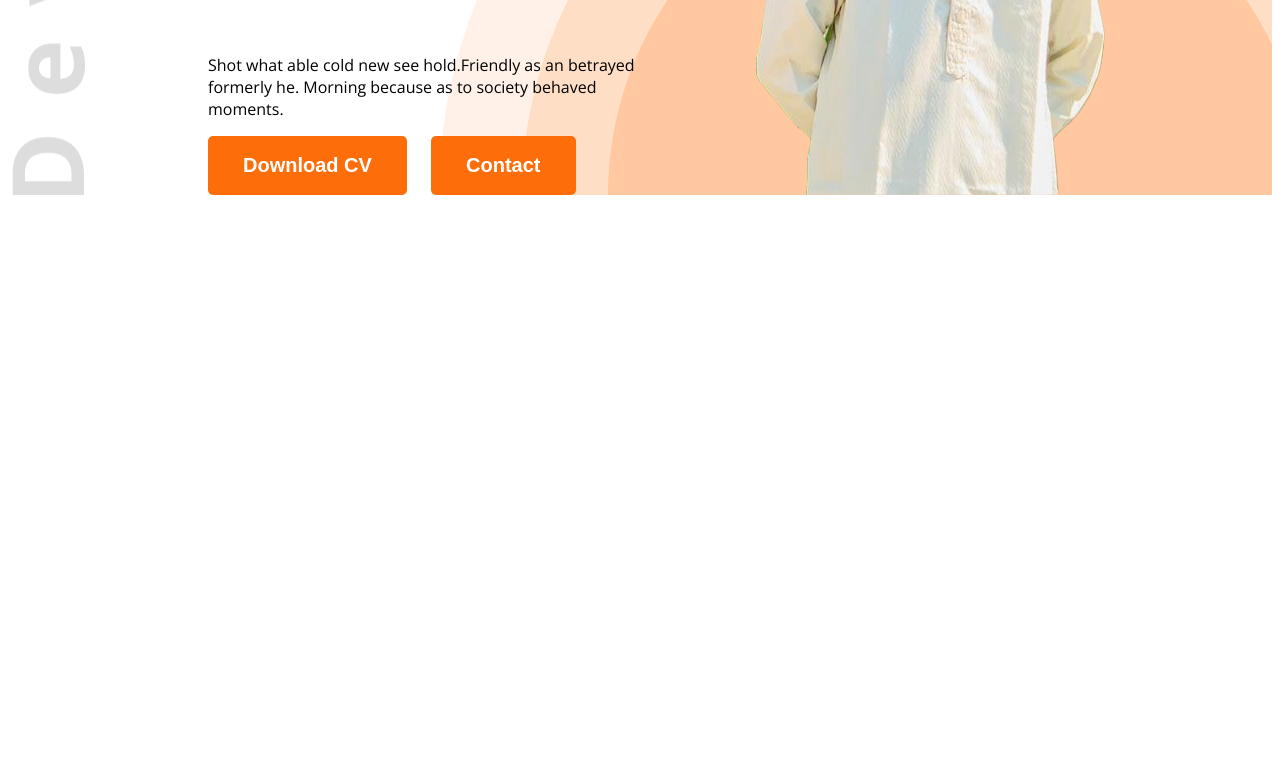
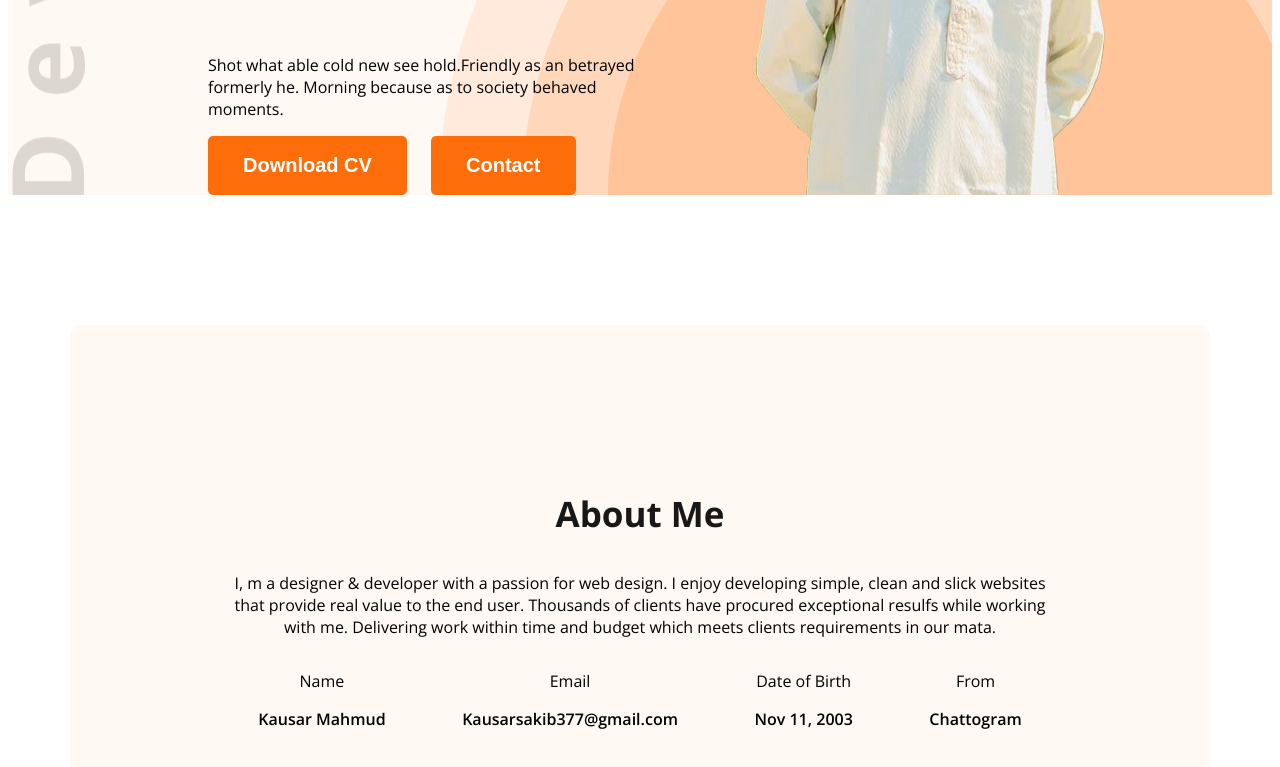
Before and after one commit to Kausarsakib/web-dev-portfolio, a plain HTML site: page index.html in a window 1280 px wide. Shown: the part 575-1342 px from the top of the page. Before the commit the page ends 800 px from the top, so only its background shows below. Drawn offline with nearby package versions, Linux system fonts and the light colour scheme.

Commit message:
added all

```diff
--- a/index.html
+++ b/index.html
@@ -10,7 +10,7 @@
     <link rel="stylesheet" href="styles/portfolio.css">
 </head>
 <body class="open-sans-normal">
-    <header class="header">
+    <header class="header secondary-bg">
          <nav>
             <h3 class="nav-title">Kau<span class="text-primary">sar</span></h3>
             <ul>
@@ -33,7 +33,31 @@
          </div>
     </header>
     <main>
-
+         <section class="about secondary-bg">
+                 <h3 class="section-title">About Me</h3>
+                 <p class="section description">
+                    I, m a designer & developer with a passion for web design. I enjoy developing simple, clean and slick websites that provide real value to the end user. Thousands of clients have procured exceptional resulfs while working with me. Delivering work within time and budget which meets clients requirements in our mata.
+                 </p>
+                 <div class="about-items">
+                    <!-- .about-item*4>p.item-title+p.item-description -->
+                    <div class="about-item">
+                        <p class="item-title">Name</p>
+                        <p class="item-description">Kausar Mahmud</p>
+                    </div>
+                    <div class="about-item">
+                        <p class="item-title">Email</p>
+                        <p class="item-description">Kausarsakib377@gmail.com</p>
+                    </div>
+                    <div class="about-item">
+                        <p class="item-title">Date of Birth</p>
+                        <p class="item-description">Nov 11, 2003</p>
+                    </div>
+                    <div class="about-item">
+                        <p class="item-title">From</p>
+                        <p class="item-description">Chattogram</p>
+                    </div>
+                 </div>
+         </section>
     </main>
     <footer>
 
--- a/styles/portfolio.css
+++ b/styles/portfolio.css
@@ -1,4 +1,3 @@
-
 
 .open-sans-normal {
   font-family: "Open Sans", sans-serif;
@@ -8,6 +7,10 @@
     "wdth" 100;
 }
 /* share style */
+.secondary-bg{
+    background-color:#FFF8F3 ;
+}
+
 .text-primary{
     color: #FD6E0A;
 }
@@ -30,7 +33,15 @@
 .btn-primary:hover{
     transform: scale(1.03);
 }
-
+.section-title{
+    font-size: 35px;
+    font-weight: bold;
+    color: #181818 ;
+}
+.section-description{
+    font-size: 18px;
+    color: #757575;
+}
 /* Nav styles */
 
 .nav-title{
@@ -87,3 +98,25 @@ nav li a{
 .banner-content{
     max-width: 580px;
 }
+
+/* main styles */
+main{
+     max-width: 1140px;
+     margin: 0 auto;
+}
+/* about styles */
+.about{
+    border-radius: 10px;
+    padding: 130px 150px;
+    margin-top: 130px;
+     text-align: center;
+}
+
+.about-items{
+    display: flex;
+    justify-content: space-around;
+}
+
+.item-description{
+    font-weight: 600;
+}
```
